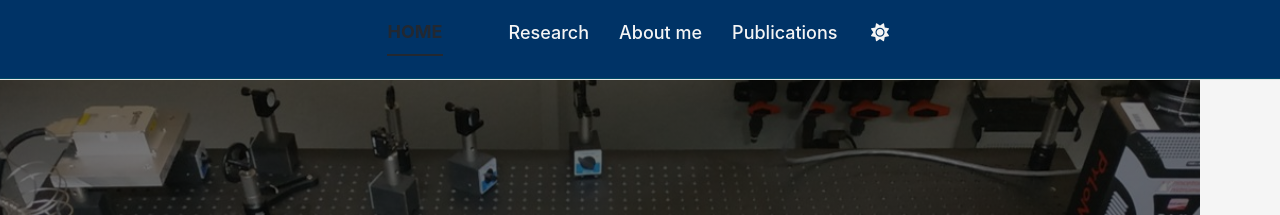
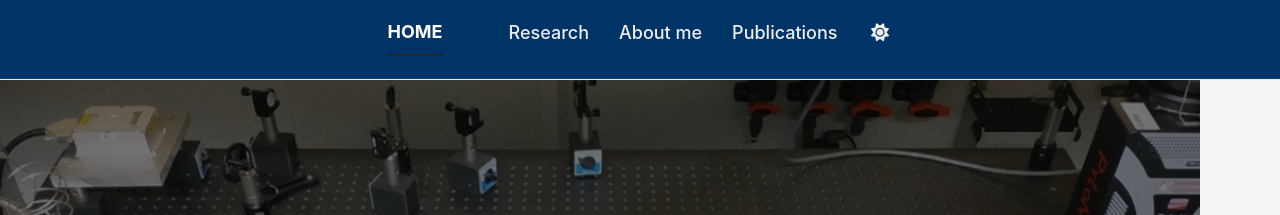
Before and after one commit to liangjiaxu-research/liangjiaxu-research.github.io, a Jekyll site: the page built from _pages/about.md, in a window 1280 px wide. Shown: the top 215 px of the page. Built offline with Jekyll 4.4.1, drawn with Linux system fonts in a browser that asks for light colours; a script bundle is joined from its source files by our own code; library files that are not in the unit come from our copies.

Commit message:
Update _custom.scss

```diff
--- a/_sass/_custom.scss
+++ b/_sass/_custom.scss
@@ -84,6 +84,7 @@ body {
     background-attachment: fixed;
 }
 
+/* 导航栏设置 */
 .masthead {
     background: transparent;
     background-color: #003366 !important;
@@ -111,7 +112,7 @@ body {
 }
 
 .greedy-nav a {
-    color: #f5f5f5;
+    color: #eee;
     font-size: 18px;
     font-weight: 500;
     font-family: "Inter", sans-serif;
@@ -121,5 +122,17 @@ body {
 }
 
 .greedy-nav a:hover {
-    color: #003366;
+    color: white;
 }
+
+.masthead__menu-item.selected a {
+  color: white;
+  font-weight: 700;
+  border-bottom: 2px solid var(--global-text-color);
+}
+
+.masthead__menu-item.selected a:hover {
+  color: var(--global-text-color);
+  border-bottom: 2px solid var(--global-text-color);
+  /* No need to repeat pointer-events and cursor here */
+}
```
